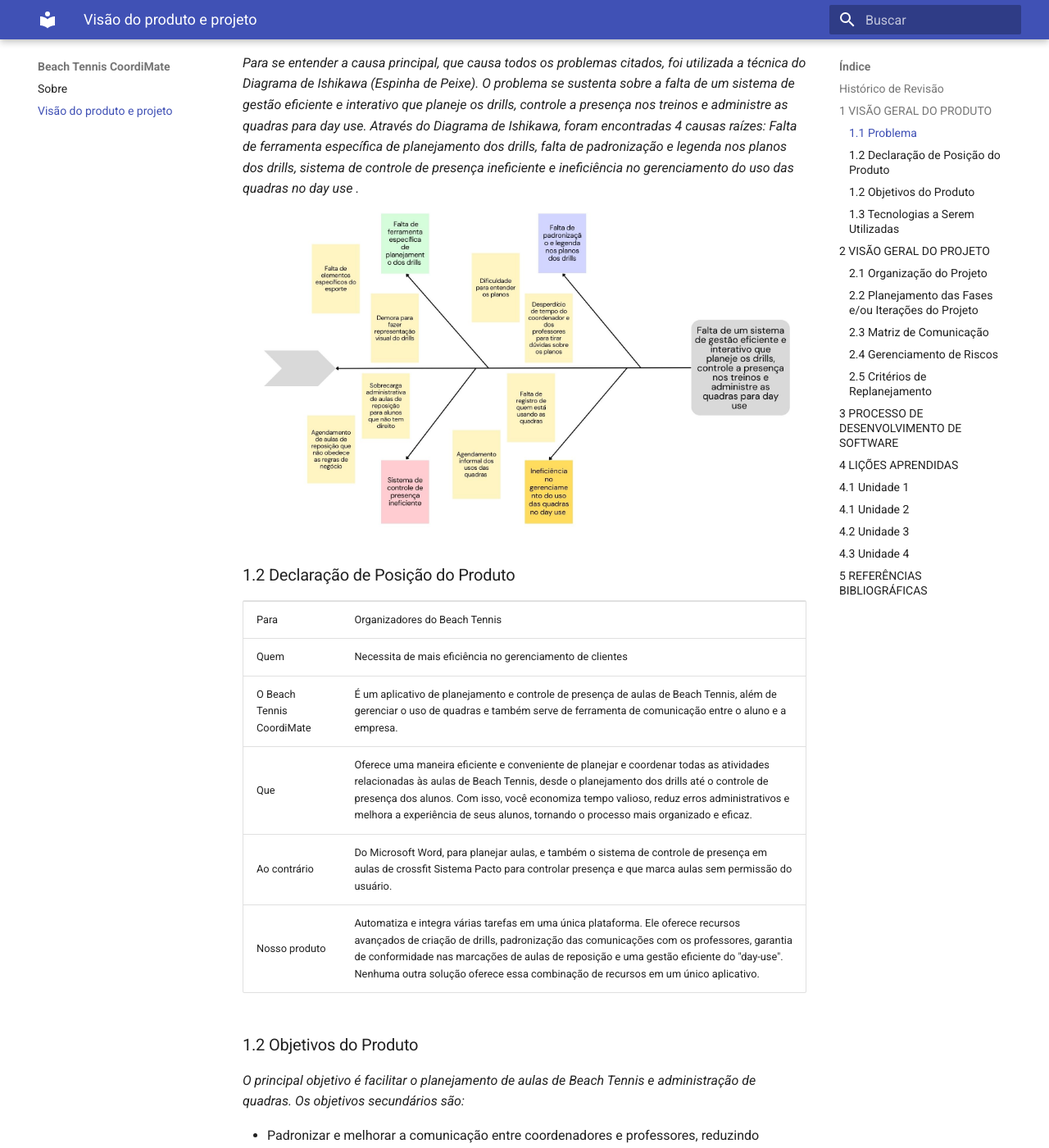
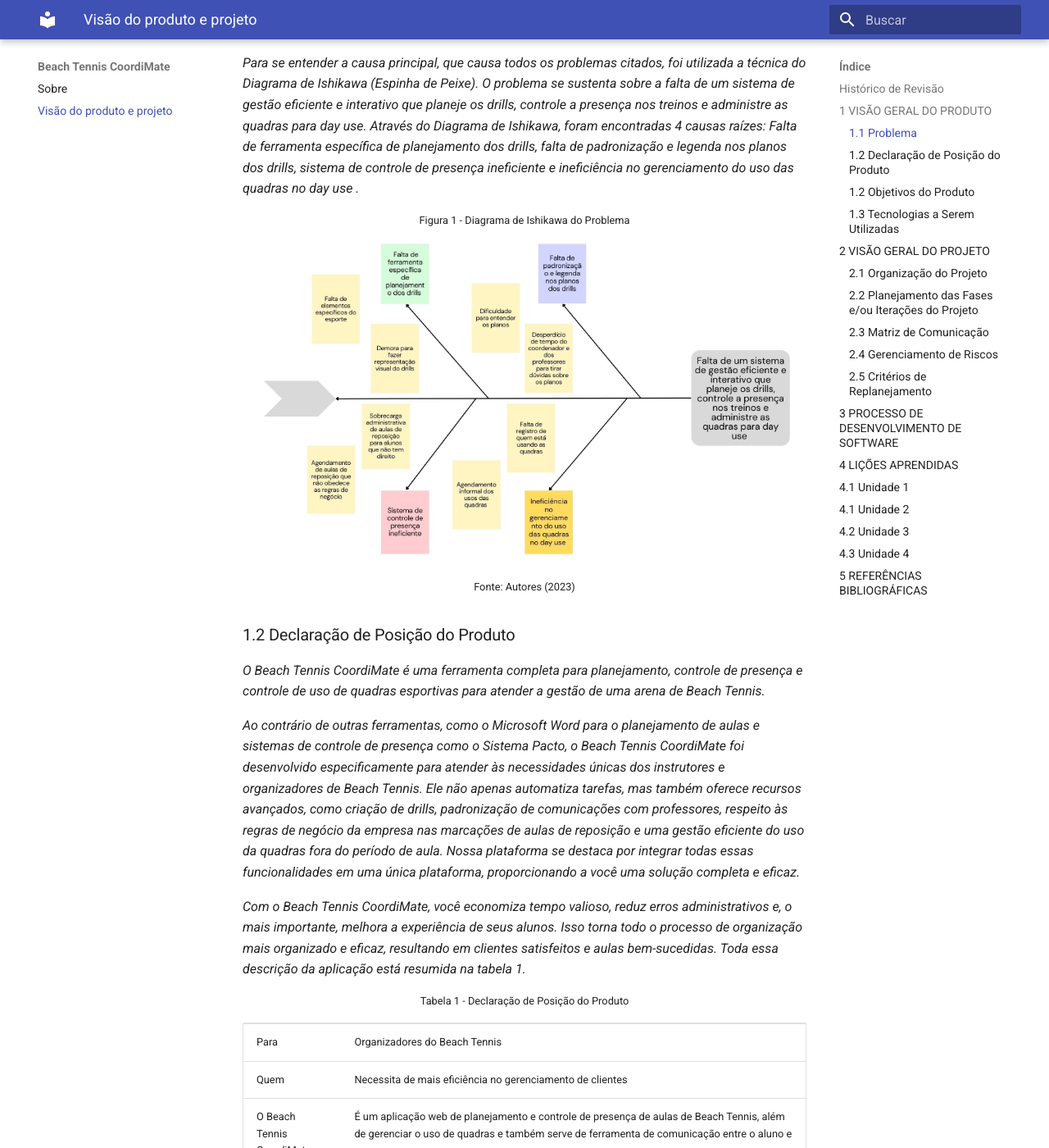
Before and after one commit to mdsreq-fga-unb/2023-2-BeachTennisCoordiMate, an MkDocs documentation site: the page built from docs/visao.md, in a window 1280 px wide and 1400 px high, scrolled down 1462 px. Shown: the whole window at 82% size. Built offline with MkDocs 1.6.1 and Material for MkDocs 9.7.7, drawn with Linux system fonts in a browser that asks for light colours; nearby versions of some CDN libraries; some of the changed text lies outside the part shown.

Commit message:
(#1, #2) Realização das alterações pedidas
Co-authored-by: weslley17w <weslley17w@gmail.com>

```diff
--- a/docs/visao.md
+++ b/docs/visao.md
@@ -1,3 +1,8 @@
+<style>
+  #my_table{
+    margin-bottom: 0;
+  }
+</style>
 <h1 align="center"><b>VISÃO DO PRODUTO E PROJETO</b></h1>
 
 ## Histórico de Revisão
@@ -26,9 +31,19 @@
 
 *Para se entender a causa principal, que causa todos os problemas citados, foi utilizada a técnica do Diagrama de Ishikawa (Espinha de Peixe). O problema se sustenta sobre a falta de um sistema de gestão eficiente e interativo que planeje os drills, controle a presença nos treinos e administre as quadras para day use. Através do Diagrama de Ishikawa, foram encontradas 4 causas raízes: Falta de ferramenta específica de planejamento dos drills, falta de padronização e legenda nos planos dos drills, sistema de controle de presença ineficiente e ineficiência no gerenciamento do uso das quadras no day use .*
 
+<p style="display: flex; justify-content: center; font-size: 0.8em">Figura 1 - Diagrama de Ishikawa do Problema</p>
 ![Problema](assets/ishikawa.jpg)
+<p style="display: flex; justify-content: center; font-size: 0.8em">Fonte: Autores (2023)</p>
 
 ### 1.2 Declaração de Posição do Produto
+
+*O Beach Tennis CoordiMate é uma ferramenta completa para planejamento, controle de presença e controle de uso de quadras esportivas para atender a gestão de uma arena de Beach Tennis.*
+
+*Ao contrário de outras ferramentas, como o Microsoft Word para o planejamento de aulas e sistemas de controle de presença como o Sistema Pacto, o Beach Tennis CoordiMate foi desenvolvido especificamente para atender às necessidades únicas dos instrutores e organizadores de Beach Tennis. Ele não apenas automatiza tarefas, mas também oferece recursos avançados, como criação de drills, padronização de comunicações com professores, respeito às regras de negócio da empresa nas marcações de aulas de reposição e uma gestão eficiente do uso da quadras fora do período de aula. Nossa plataforma se destaca por integrar todas essas funcionalidades em uma única plataforma, proporcionando a você uma solução completa e eficaz.*
+
+*Com o Beach Tennis CoordiMate, você economiza tempo valioso, reduz erros administrativos e, o mais importante, melhora a experiência de seus alunos. Isso torna todo o processo de organização mais organizado e eficaz, resultando em clientes satisfeitos e aulas bem-sucedidas. Toda essa descrição da aplicação está resumida na tabela 1.*
+
+<p style="display: flex; justify-content: center; font-size: 0.8em">Tabela 1 - Declaração de Posição do Produto</p>
 <table>
   <tr>
     <td>Para</td>
@@ -40,7 +55,7 @@
   </tr>
   <tr>
     <td>O Beach Tennis CoordiMate</td>
-    <td>É um aplicativo de planejamento e controle de presença de aulas de Beach Tennis, além de gerenciar o uso de quadras e também serve de ferramenta de comunicação entre o aluno e a empresa.</td>
+    <td>É um aplicação web de planejamento e controle de presença de aulas de Beach Tennis, além de gerenciar o uso de quadras e também serve de ferramenta de comunicação entre o aluno e a empresa.</td>
   </tr>
   <tr>
     <td>Que</td>
@@ -52,9 +67,10 @@
   </tr>
   <tr>
     <td>Nosso produto</td>
-    <td>Automatiza e integra várias tarefas em uma única plataforma. Ele oferece recursos avançados de criação de drills, padronização das comunicações com os professores, garantia de conformidade nas marcações de aulas de reposição e uma gestão eficiente do "day-use". Nenhuma outra solução oferece essa combinação de recursos em um único aplicativo.</td>
+    <td>Automatiza e integra várias tarefas em uma única plataforma. Ele oferece recursos avançados de criação de drills, padronização das comunicações com os professores, garantia de conformidade nas marcações de aulas de reposição e uma gestão eficiente do "day-use". Nenhuma outra solução oferece essa combinação de recursos em uma única plataforma.</td>
   </tr>
 </table>
+<p style="display: flex; justify-content: center; font-size: 0.8em">Fonte: Autores (2023)</p>
 
 ### 1.2 Objetivos do Produto
 
@@ -65,20 +81,42 @@
 - Gerenciar eficientemente o fluxo de pessoas durante o "day-use", proporcionando uma experiência mais organizada e segura.
 
 ### 1.3 Tecnologias a Serem Utilizadas
-
-| Categoria | Tecnologia |
-| ----- | ---- |
-| Linguagem de programação | TypeScript, JavaScript |
-| Framework de frontend | React |
-| Framework de backend | PrismaORM, NodeJS |
-| Banco de dados | PostgreSQL |
+<p style="display: flex; justify-content: center; font-size: 0.8em">Tabela 2 - Tecnologias a Serem Utilizadas</p>
+<div style="display: flex; justify-content: center; margin-top: 0;">
+  <table>
+    <thead>
+      <tr>
+        <th>Categoria</th>
+        <th>Tecnologia</th>
+      </tr>
+    </thead>
+    <tbody>
+      <tr>
+        <td>Linguagem de programação</td>
+        <td>TypeScript, JavaScript</td>
+      </tr>
+        <td>Framework de frontend</td>
+        <td>React</td>
+      <tr>
+        <td>Framework de backend </td>
+        <td>PrismaORM, NodeJS</td>
+      </tr>
+      <tr>
+        <td>Banco de dados</td>
+        <td>PostgreSQL</td>
+      </tr>
+    </tbody>
+  </table>
+</div>
+<p style="display: flex; justify-content: center; font-size: 0.8em">Fonte: Autores (2023)</p>
 
 ## 2 VISÃO GERAL DO PROJETO
 
 ### 2.1 Organização do Projeto
 
-*A tabela abaixo apresenta uma visão geral da estrutura organizacional com foco em papéis e responsabilidades dentro da equipe. Ela detalha os principais perfis, suas atribuições e as pessoas responsáveis por cada um desses papéis, bem como os participantes associados.*
+*A tabela 3 apresenta uma visão geral da estrutura organizacional com foco em papéis e responsabilidades dentro da equipe. Ela detalha os principais perfis, suas atribuições e as pessoas responsáveis por cada um desses papéis, bem como os participantes associados.*
 
+<p style="display: flex; justify-content: center; font-size: 0.8em">Tabela 3 - Organização do Projeto</p>
 | Perfil | Atribuições | Responsável | Participantes |
 |---|---|---|---|
 | Líder/Scrum Master | Assegurar que a equipe siga os princípios e métodos do Scrum. | [Luciano Freitas](https://github.com/luciano-freitas-melo) | [Artur Rodrigues](https://github.com/ArturRSA19), [João Barreto](https://github.com/JoaoBarreto03), [Pablo Santos](https://github.com/pabloheika), [Victorio Lazaro](https://github.com/Victor-oss) e [Weslley Barros](https://github.com/weslley17w) |
@@ -86,36 +124,41 @@
 | Desenvolvedores | Responsável por projetar, codificar e testar funcionalidades, trabalhando juntos para alcançar metas da equipe Scrum. | [Weslley Barros](https://github.com/weslley17w) | [Artur Rodrigues](https://github.com/ArturRSA19), [João Barreto](https://github.com/JoaoBarreto03), [Luciano Freitas](https://github.com/luciano-freitas-melo), [Pablo Santos](https://github.com/pabloheika) e [Victorio Lazaro](https://github.com/Victor-oss) |
 | Cliente | Responsável por fornece informações sobre requisitos e expectativas, garantindo que o produto atenda às suas necessidades. | Mateus | Mateus |
 | Monitor | Responsável por retirar dúvidas, oferecer opiniões, acompanhar e, se necessário, ajudar a equipe para garantir a entrega de um bom trabalho. | João Matheus | João Matheus |
+<p style="display: flex; justify-content: center; font-size: 0.8em">Fonte: Autores (2023)</p>
 
 ### 2.2 Planejamento das Fases e/ou Iterações do Projeto
 
-*A tabela abaixo apresenta um resumo das sprints e entregas relacionadas ao nosso projeto. As informações incluem o número da sprint, o nome da entrega associada, a data de início da sprint e a data de conclusão da sprint. Utilize esta tabela para acompanhar o progresso do projeto e garantir que todas as tarefas sejam concluídas dentro do prazo estabelecido.*
+*A tabela 4 apresenta um resumo das sprints e entregas relacionadas ao nosso projeto. As informações incluem o número da sprint, o nome da entrega associada, a data de início da sprint e a data de conclusão da sprint. Utilize esta tabela para acompanhar o progresso do projeto e garantir que todas as tarefas sejam concluídas dentro do prazo estabelecido.*
 
+<p style="display: flex; justify-content: center; font-size: 0.8em">Tabela 4 - Cronograma do Projeto</p>
 | Sprint | Entrega | Data de início | Data de fim |
 |---|---|---|---|
 | Sprint 0 | Definição do produto e entrega da Visão do Produto e Projeto | 15/09/2023 | 27/09/2023 |
 | Sprint 1 | Configuração do ambiente de desenvolvimento, nivelamento da equipe, definição do backlog, definição de user stories, definição de arquitetura, definição de MVP | 30/09/2023 | 11/10/2023 |
 | Sprint 2 | Sistema de autenticação do sistema (Login e Registro), definição de Backlog SAFe e entrega da Missão 2 (26/10) | 14/10/2023 | 25/10/2023 |
 | Sprint 3 | Funcionalidade de criação dos drills | 28/10/2023 | 08/11/2023 |
-| Sprint 4 | Ponto de Controle 1 (14/11) e funcionalidade de criação dos drills | 11/11/2023 | 22/11/2023 |
-| Sprint 5 | Definição de Backlog com PBB, definição situações de comportamento para cada User Story com o BDD, Entrega Missão 3 (23/11), Ponto de controle 2 (05/12), funcionalidade de gestão das quadras e testes | 25/11/2023 | 06/12/2023 |
+| Sprint 4 | Funcionalidade de criação dos drills | 11/11/2023 | 22/11/2023 |
+| Sprint 5 | Definição de Backlog com PBB, definição situações de comportamento para cada User Story com o BDD, Entrega Missão 3 (23/11), funcionalidade de gestão das quadras e testes | 25/11/2023 | 06/12/2023 |
 | Sprint 6 | Diagrama e especificação de casos de uso, Entrega Missão 4 (14/12) | 09/12/2023 | 20/12/2023 |
+<p style="display: flex; justify-content: center; font-size: 0.8em">Fonte: Autores (2023)</p>
 
 ### 2.3 Matriz de Comunicação
 
-*Esta seção descreve a estratégia de comunicação adotada para monitoramento do progresso do projeto. Identificar a periodicidade de reuniões e o envio dos relatórios exigidos pelo processo e opcionalmente outros relatórios exigidos pelo cliente.*
+*Esta seção descreve a estratégia de comunicação adotada para monitoramento do progresso do projeto como mostrado na tabela 5. Identificar a periodicidade de reuniões e o envio dos relatórios exigidos pelo processo e opcionalmente outros relatórios exigidos pelo cliente.*
 
+<p style="display: flex; justify-content: center; font-size: 0.8em">Tabela 5 - Matriz de Comunicação</p>
 | **Descrição**                 | **Área/Envolvidos**          | **Periodicidade** | **Produtos Gerados**                                                                                                |
 |-------------------------------|------------------------------|-------------------|---------------------------------------------------------------------------------------------------------------------|
 | Planejamento das atividades   | Equipe do projeto             | Quinzenal         | Planejamento do que será feito no ciclo da sprint                                                                   |
 | Acompanhamento das atividades | Equipe do projeto            | Diário            | Relato por parte dos membros da equipe no whatsapp ou no discord sobre o andamento individual das partes do projeto |
 | Revisão das atividades        | Equipe do projeto, cliente   | Quinzenal         | Validação do produto                                                                                                |
 | Retrospectiva das atividades  | Equipe do projeto            | Quinzenal         | Identificação de oportunidades de melhoria                                                                          |
-| Comunicar situação do projeto | Equipe do projeto, professor | Mensal            | Artefatos solicitados e relação de feedbacks do professor                                                           |
+| Comunicar situação do projeto | Equipe do projeto, professor | Quinzenal            | Artefatos solicitados e relação de feedbacks do professor                                                           |
+<p style="display: flex; justify-content: center; font-size: 0.8em; margin-top: 0">Fonte: Autores (2023)</p>
 
 ### 2.4 Gerenciamento de Riscos
 
-*De acordo com o PMBOK (2017)¹, risco é um evento ou condição que pode ter impacto positivo ou negativo em um projeto de software, podendo levar a atrasos ou prejuízos. Portanto, o gerenciamento de risco é crucial para garantir o sucesso do projeto, a tabela 4 traz informações sobre os principais riscos do projeto e as ações para mitigá-las.*
+*De acordo com o PMBOK (2017)¹, risco é um evento ou condição que pode ter impacto positivo ou negativo em um projeto de software, podendo levar a atrasos ou prejuízos. Portanto, o gerenciamento de risco é crucial para garantir o sucesso do projeto, os tópicos abaixo trazem informações sobre os principais riscos do projeto e as ações para mitigá-los.*
 
 - **Atraso nas entregas**: Baixa produtividade dos membros da equipe e/ou dimensionamento incorreto do escopo da iteração e dos MVPs.
 - **Abandono do projeto**: A equipe pode tomar medidas para minimizar as chances de abandono do projeto, como a realocação de responsabilidades e a diminuição no escopo.
@@ -132,6 +175,8 @@
 - **Alteração nos requisitos**: Pode ser que ao longo do projeto surjam novas necessidades, diante disso, é importante que a equipe esteja preparada para lidar com essas alterações, avaliando seus impactos e definindo um plano adequado.
 - **Riscos não previstos**: Mesmo com um planejamento bem feito, sempre existe a possibilidade de que riscos não previstos ocorram durante o projeto. A equipe deve estar preparada para identificar esses riscos e definir um plano de ação para amenizá-los.
 - **Atrasos**: É importante que o planejamento do projeto seja realista e que a equipe trabalhe dentro dos prazo e metas estabelecidos, trabalhando de forma colaborativa visando maximizar a produtividade.
+- **Alteração no cronograma**: Pode ser que com a saída de algum membro da equipe seja necessário revisar o cronograma e redistribuir a carga de trabalho entre os outros membros para efetuar a entrega no prazo estabelecido
+- **Alteração no backlog**: Caso a comunicação com o cliente seja ineficiente e o cliente se sinta insatisfeito com os entregáveis apresentados pela equipe, é necessário marcar reuniões com o cliente para que a equipe alinhe sua visão do projeto com a do cliente e altere o backlog caso necessário
 
 ## 3 PROCESSO DE DESENVOLVIMENTO DE SOFTWARE
 
@@ -148,3 +193,4 @@
 ## 5 REFERÊNCIAS BIBLIOGRÁFICAS
 
 - Material da disciplina disponivel no aprender
+- PROJECT MANAGEMENT INSTITUTE. Guia PMBOK: um guia para o conjunto de conhecimentos em gerenciamento de projetos. 6. ed. Newtown Square, PA: Project Management Institute, 2017.
```
